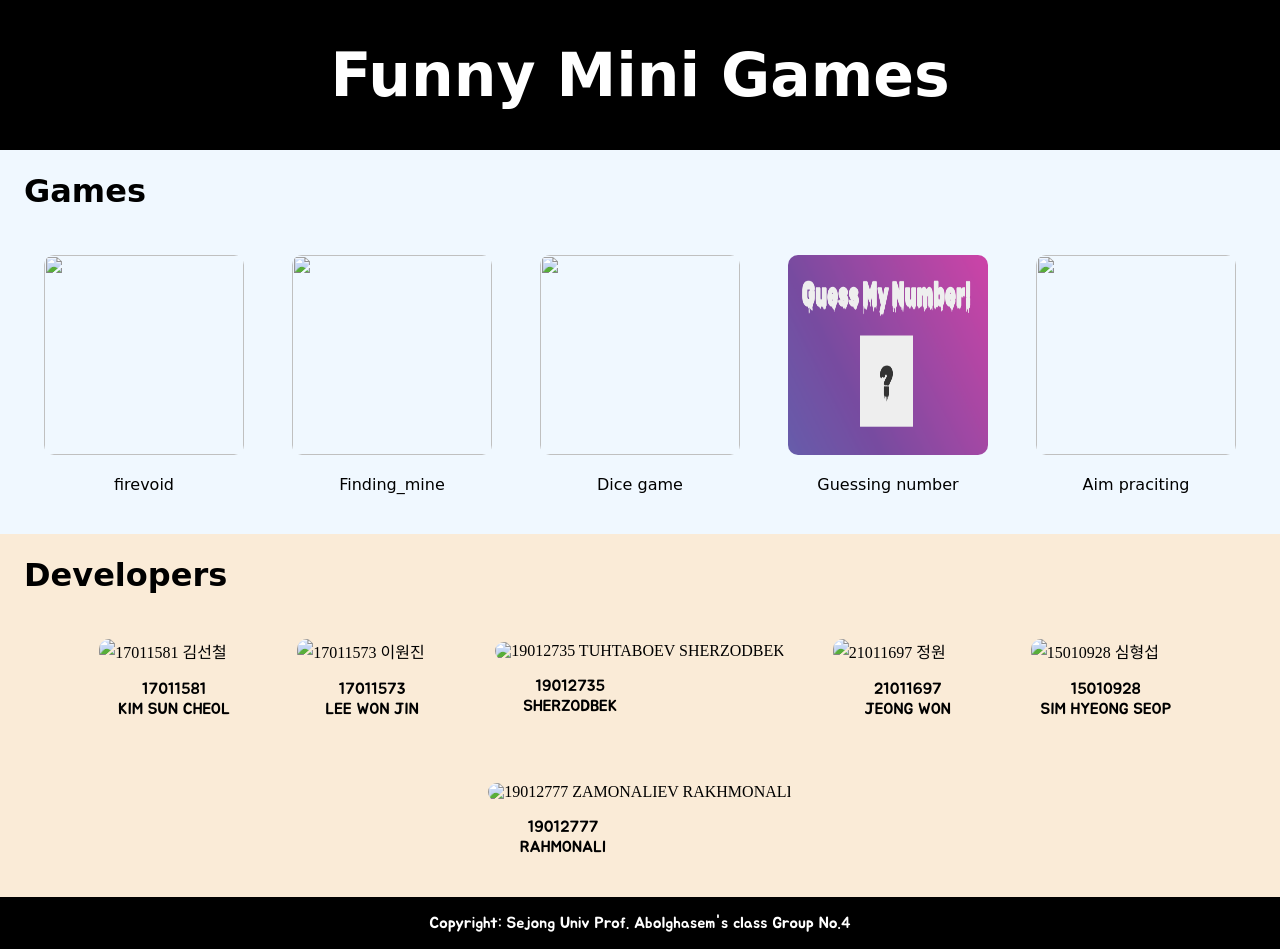
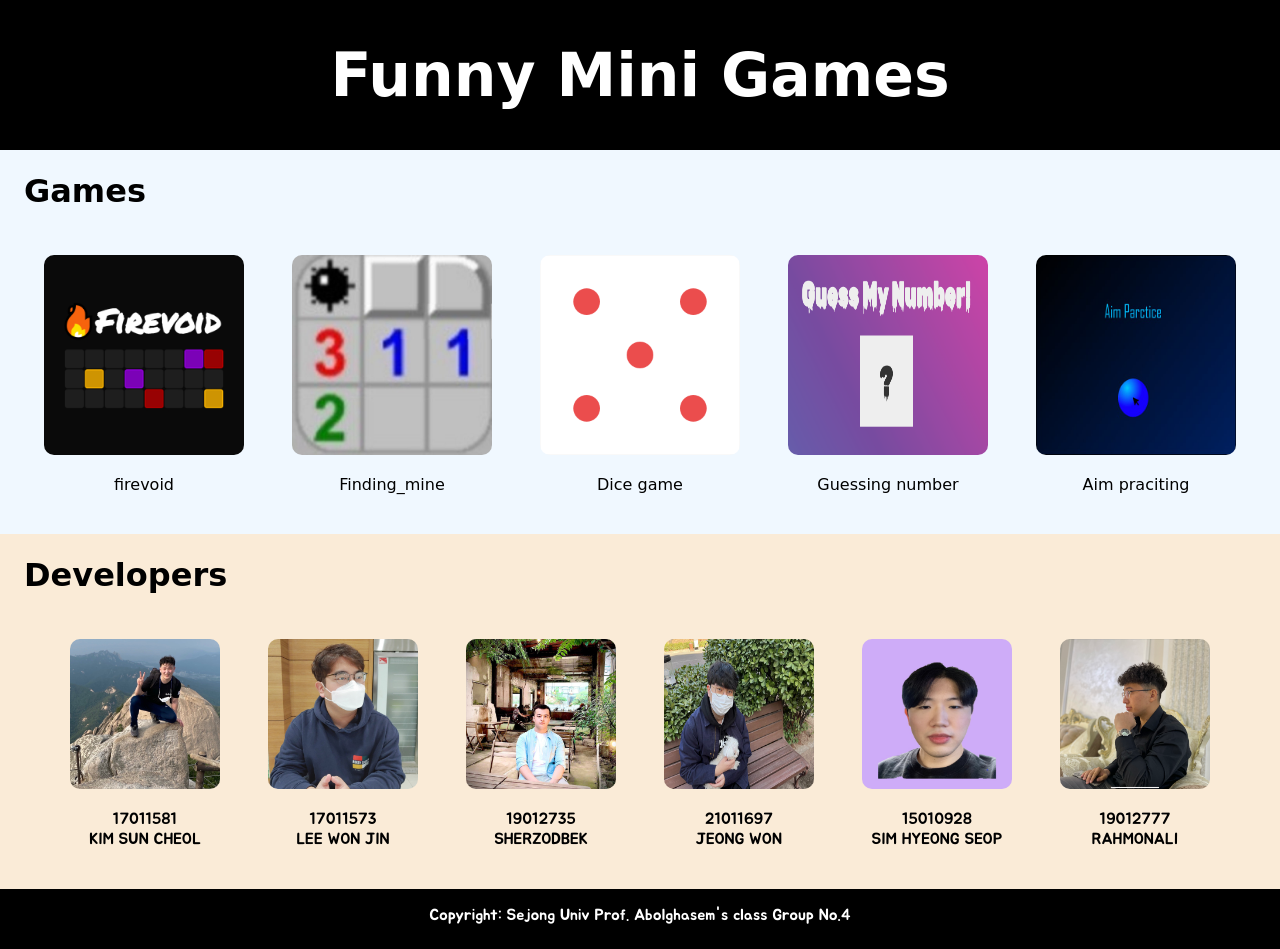
Before and after one commit to cheonjae6/Mini-Game, a plain HTML site: page index.html in a window 1280 px wide. Drawn offline with Linux system fonts and the light colour scheme; the site is published under a folder, as on GitHub Pages, so addresses that start at the root find nothing; a web font is replaced by a local one.

Commit message:
Update index.html

```diff
--- a/index.html
+++ b/index.html
@@ -15,20 +15,20 @@
         <div id="gamesContainer">
              <h1>Games</h1>
              <div class="games">
-                 <a href="/firevoid-main-final/index.html" target="_blank">
-                    <img src="/GameImages/firevoid_logo_01.jpeg" alt="">
+                 <a href="./firevoid-main-final/index.html" target="_blank">
+                    <img src="./GameImages/firevoid_logo_01.jpeg" alt="">
                 </a>
                 <p>firevoid</p>
             </div>
             <div class="games">
-                <a href="/웹프 팀플 정원 21011697/지뢰찾기게임.html" target="_blank">
-                    <img src="/GameImages/finding_mine.jpeg" alt="">
+                <a href="./웹프 팀플 정원 21011697/지뢰찾기게임.html" target="_blank">
+                    <img src="./GameImages/finding_mine.jpeg" alt="">
                 </a>
                 <p>Finding_mine</p>
             </div>
             <div class="games">
                 <a href="./TUHTABOEV SHERZODBEK/dice-game.html" target="_blank">
-                    <img src="/javascript/dice-5.png" alt="">
+                    <img src="./javascript/dice-5.png" alt="">
                 </a>
                 <p>Dice game</p>
             </div>
@@ -40,7 +40,7 @@
             </div>
             <div class="games">
                 <a href="./15010928 - 심형섭 Aimpractice/Aimpractice/index.html" target="_blank">
-                    <img src="/GameImages/Aim-practice_image.jpeg" alt="">
+                    <img src="./GameImages/Aim-practice_image.jpeg" alt="">
                 </a>
                 <p>Aim praciting</p>
             </div>
@@ -48,27 +48,27 @@
         <div id="developersContainer">
             <h1>Developers</h1>
             <div class="developerProfileImage">
-                <img src="/member-profileImages/김선철.jpg" alt="17011581 김선철">
+                <img src="./member-profileImages/김선철.jpg" alt="17011581 김선철">
                 <p>17011581 <br>KIM SUN CHEOL</p>
             </div>
             <div class="developerProfileImage">
-                <img src="/member-profileImages/이원진.jpeg" alt="17011573 이원진">
+                <img src="./member-profileImages/이원진.jpeg" alt="17011573 이원진">
                 <p>17011573 <br>LEE WON JIN</p>
             </div>
             <div class="developerProfileImage">
-                <img src="/member-profileImages/SHERZODBEK.jpeg" alt="19012735 TUHTABOEV SHERZODBEK">
+                <img src="./member-profileImages/SHERZODBEK.jpeg" alt="19012735 TUHTABOEV SHERZODBEK">
                 <p>19012735 <br>SHERZODBEK</p>
             </div>
             <div class="developerProfileImage">
-                <img src="/member-profileImages/정원.jpeg" alt="21011697 정원">
+                <img src="./member-profileImages/정원.jpeg" alt="21011697 정원">
                 <p>21011697<br>JEONG WON</p>
             </div>
             <div class="developerProfileImage">
-                <img src="/member-profileImages/심형섭.jpeg" alt="15010928 심형섭">
+                <img src="./member-profileImages/심형섭.jpeg" alt="15010928 심형섭">
                 <p>15010928<br>SIM HYEONG SEOP</p>
             </div>
             <div class="developerProfileImage">
-                <img src="/member-profileImages/Rahmonali.jpg" alt="19012777 ZAMONALIEV RAKHMONALI">
+                <img src="./member-profileImages/Rahmonali.jpg" alt="19012777 ZAMONALIEV RAKHMONALI">
                 <p>19012777 <br>RAHMONALI</p>
             </div>
         </div>
```
